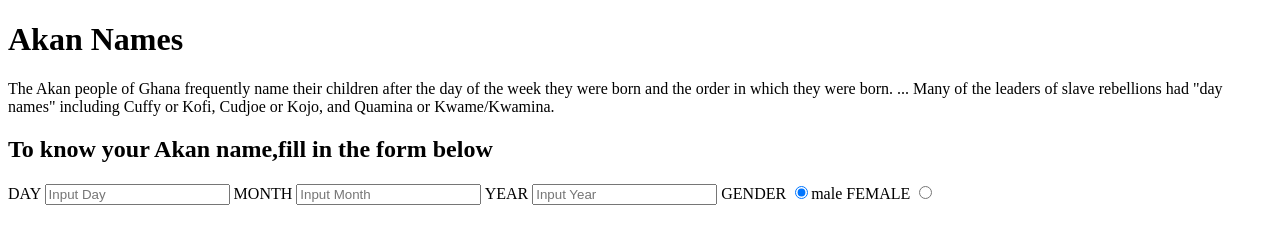
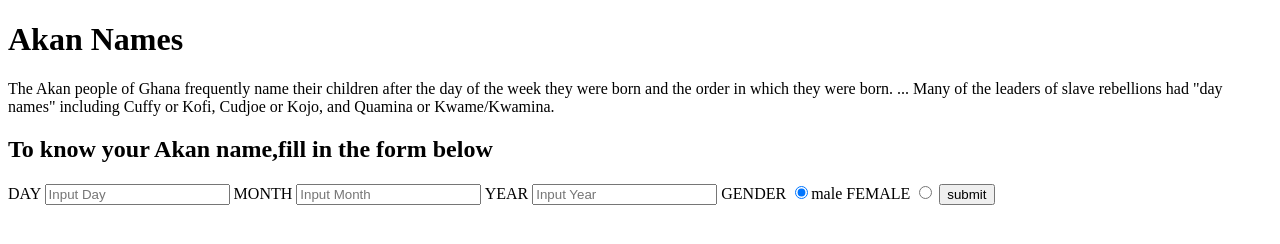
Before and after one commit to Reuben357/Akan-names, a plain HTML site: page index.html in a window 1280 px wide. Drawn offline with Linux system fonts and the light colour scheme.

Commit message:
adds submit button

```diff
--- a/index.html
+++ b/index.html
@@ -21,6 +21,8 @@
         <input type="radio" name="gender" id="gender" value="male"checked>male
         <label>FEMALE</label>
         <input type="radio" name="gender" id="gender" value="female">
+        <input type="submit" value="submit" onclick="output()"
+
 
     </form>
     <footer></footer>
```
